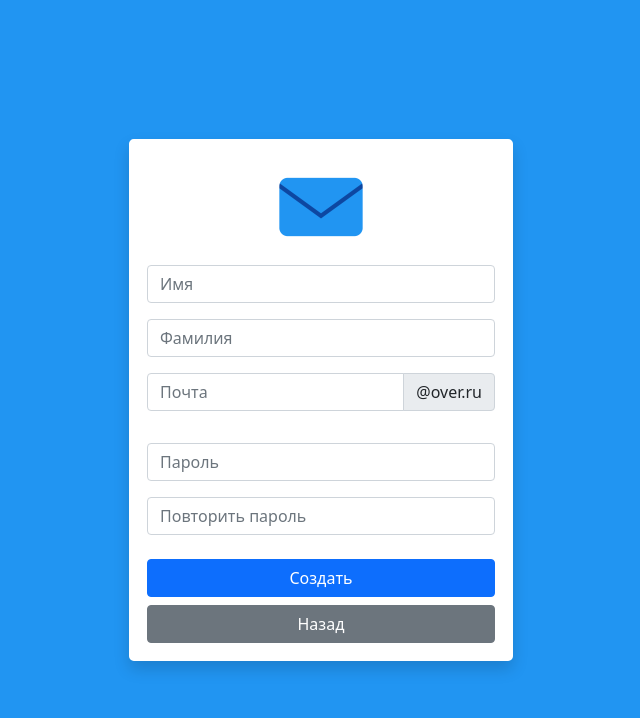
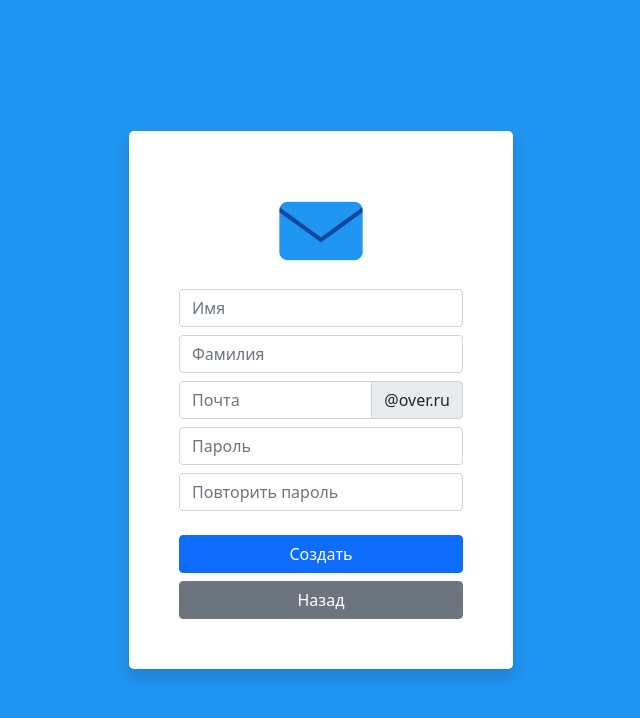
Before and after one commit to frontend-park-mail-ru/2022_1_Overflow, a plain HTML site: page signup.html in a window 1280 px wide. Shown: the whole page, without its empty margins (319-959 px from the left). Drawn offline with nearby package versions, Linux system fonts and the light colour scheme.

Commit message:
Исправления в верстке.

```diff
--- a/signup.html
+++ b/signup.html
@@ -5,38 +5,38 @@
 <body style="background-color: rgb(33 149 242)">
     <div class="container h-100 w-100">
         <!-- Форма входа -->
-        <div class="col shadow align-self-center bg-white border border-2 border-white text-center rounded-3 p-3 justify-content-center position-absolute top-50 start-50 translate-middle" style="width: 30%; min-width: 20%">
+        <div class="col shadow align-self-center bg-white border border-2 border-white text-center rounded-3 p-5 justify-content-center position-absolute top-50 start-50 translate-middle" style="width: 30%; min-width: 20%">
             <img class="mb-2" src="./icon.png" width="100px">
             <!--<h4 class="mb-3">Вход</h4>-->
-            <div class="mb-3 row">
+            <div class="mb-2 row">
                 <div class="col">
                     <input type="text" class="form-control" id="inputFirstName" placeholder="Имя">
                 </div>
             </div>
-            <div class="mb-3 row">
+            <div class="mb-2 row">
                 <div class="col">
                     <input type="text" class="form-control" id="inputLastName" placeholder="Фамилия">
                 </div>
             </div>
-            <div class="mb-3 row">
+            <div class="mb-2 row">
                 <div class="col">
-                    <div class="input-group mb-3">
+                    <div class="input-group">
                         <input type="text" class="form-control" id="inputEmail" placeholder="Почта">
                         <span class="input-group-text" id="basic-addon2">@over.ru</span>
                     </div>
                 </div>
             </div>
-            <div class="mb-3 row">
+            <div class="mb-2 row">
                 <div class="col">
                     <input type="password" class="form-control" id="inputPassword" placeholder="Пароль">
                 </div>
             </div>
-            <div class="mb-4 row">
+            <div class="mb-2 row">
                 <div class="col">
                     <input type="password" class="form-control" id="inputPassword" placeholder="Повторить пароль">
                 </div>
             </div>
-            <div class="d-grid gap-2">
+            <div class="d-grid gap-2 mt-4">
                 <button class="btn btn-primary" type="button">Создать</button>
                 <button class="btn btn-secondary" type="button">Назад</button>
             </div>
```
